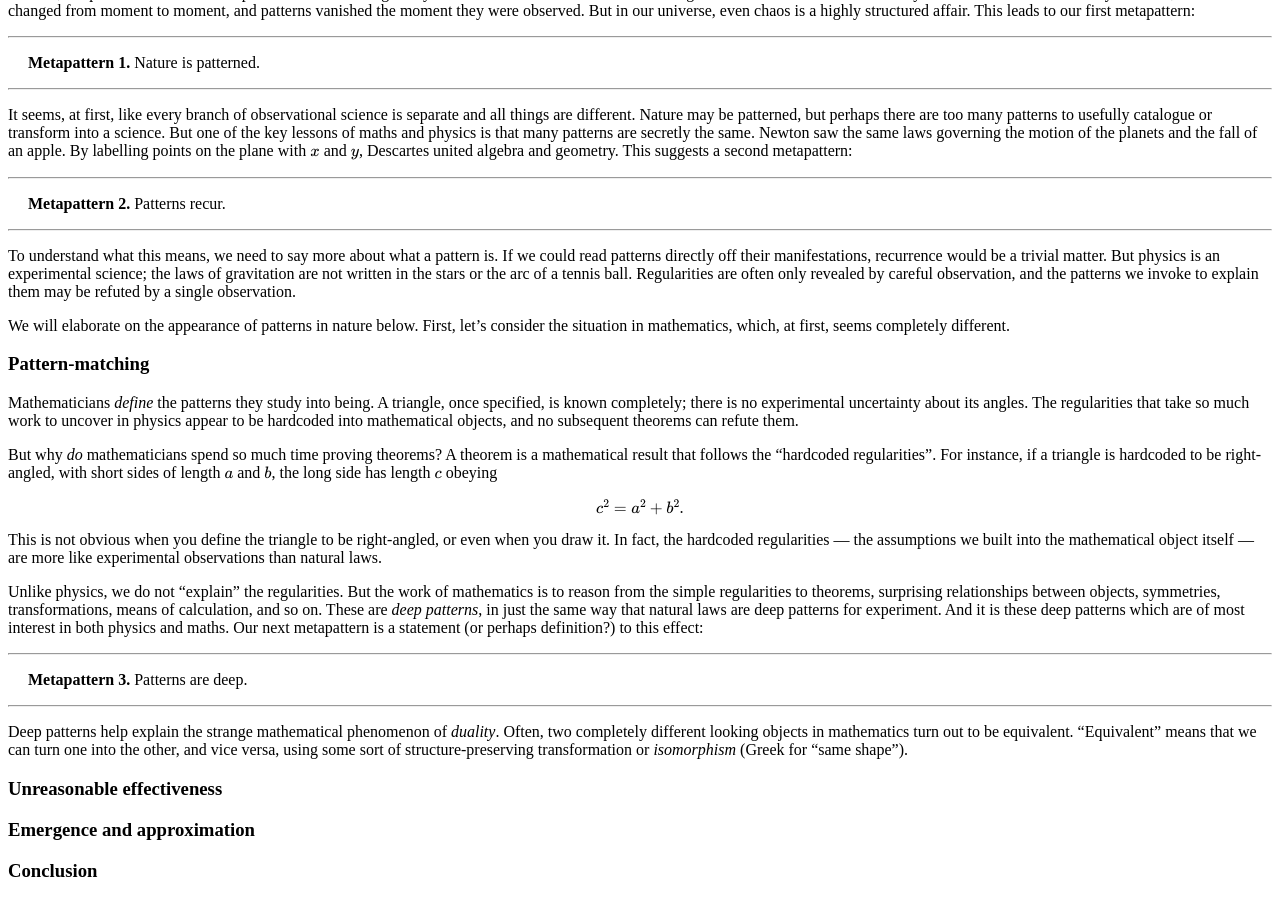
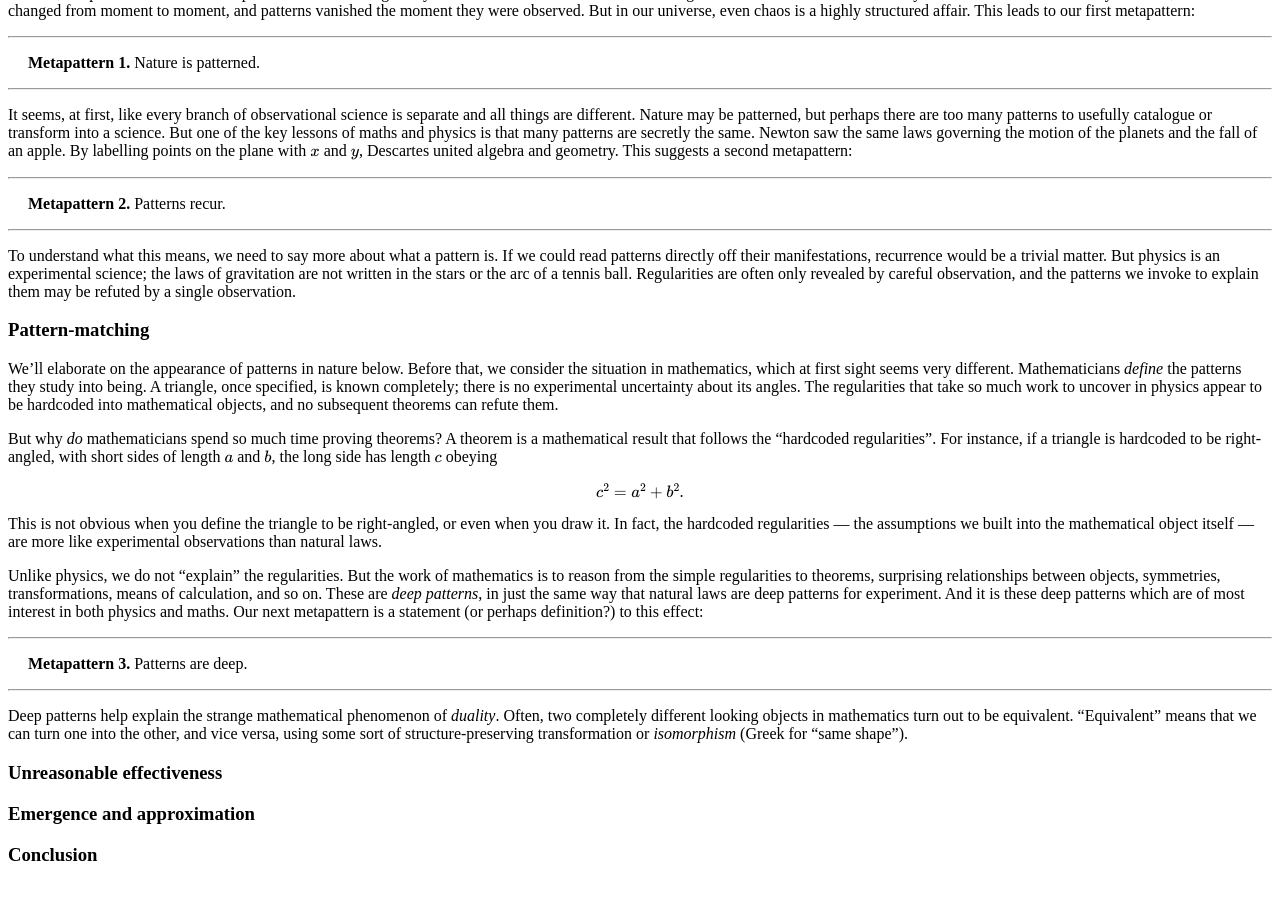
Before and after one commit to hapax/hapax.github.io, a Jekyll site: the page built from assets/patterns.md, in a window 1280 px wide and 900 px high, scrolled down 667 px. Built offline with Jekyll 4.4.1, drawn with Linux system fonts in a browser that asks for light colours; our own code applies the rules of GitHub Pages for plain Markdown files; formulas are drawn with MathJax 3; a script that is not in the unit is left out.

Commit message:
Update patterns.md

```diff
--- a/assets/patterns.md
+++ b/assets/patterns.md
@@ -69,12 +69,11 @@ Regularities are often only revealed by careful observation, and the
 patterns we invoke to explain them may be refuted by a single
 observation.
 
-We will elaborate on the appearance of patterns in nature below.
-First, let's consider the situation in mathematics, which, at first,
-seems completely different.
-
 ### Pattern-matching
 
+We'll elaborate on the appearance of patterns in nature below.
+Before that, we consider the situation in mathematics, which at first
+sight seems very different.
 Mathematicians *define* the patterns they study into being.
 A triangle, once specified, is known completely; there is no
 experimental uncertainty about its angles.
```
